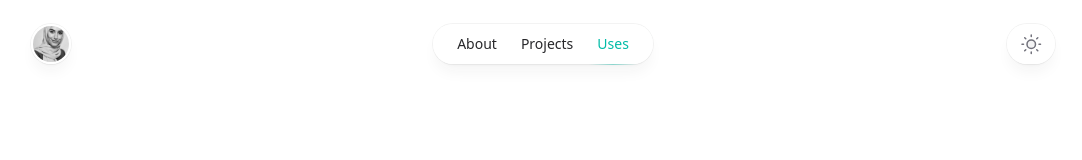
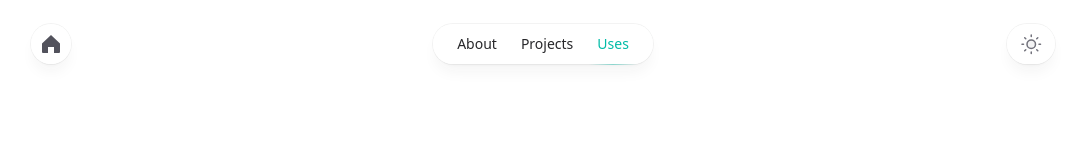
Before and after one commit to kfkhalili/huda-abukhoti-website, a Next.js app: page /uses in a window 1280 px wide. Shown: the top 160 px of the page, without its empty margins (97-1179 px from the left). Built offline with nearby package versions, Linux system fonts and the light colour scheme.

Commit message:
Add homepage name title and fix home button navigation

```diff
--- a/src/app/page.tsx
+++ b/src/app/page.tsx
@@ -178,6 +178,9 @@ export default async function Home() {
     <>
       <Container className="mt-9">
         <div className="max-w-2xl">
+          <p className="text-sm font-semibold uppercase tracking-[0.24em] text-zinc-500 dark:text-zinc-400">
+            Huda Abukhoti
+          </p>
           <h1 className="text-4xl font-bold tracking-tight text-zinc-800 sm:text-5xl dark:text-zinc-100">
             Artist, Designer, and Storyteller.
           </h1>
--- a/src/components/Header.tsx
+++ b/src/components/Header.tsx
@@ -1,7 +1,6 @@
 'use client'
 
 import { useEffect, useRef, useState } from 'react'
-import Image from 'next/image'
 import Link from 'next/link'
 import { usePathname } from 'next/navigation'
 import { useTheme } from 'next-themes'
@@ -215,31 +214,14 @@ function AvatarContainer({
   )
 }
 
-function Avatar({
-  large = false,
-  className,
-  ...props
-}: Omit<React.ComponentPropsWithoutRef<typeof Link>, 'href'> & {
-  large?: boolean
-}) {
+function HomeIcon(props: React.ComponentPropsWithoutRef<'svg'>) {
   return (
-    <Link
-      href="/"
-      aria-label="Home"
-      className={clsx(className, 'pointer-events-auto')}
-      {...props}
-    >
-      <Image
-        src={avatarImage}
-        alt=""
-        sizes={large ? '4rem' : '2.25rem'}
-        className={clsx(
-          'rounded-full bg-zinc-100 object-cover dark:bg-zinc-800',
-          large ? 'h-16 w-16' : 'h-9 w-9',
-        )}
-        priority
+    <svg viewBox="0 0 24 24" aria-hidden="true" {...props}>
+      <path
+        d="M3 11.5 12 3l9 8.5v8.5a1 1 0 0 1-1 1h-5v-6h-6v6H4a1 1 0 0 1-1-1v-8.5Z"
+        fill="currentColor"
       />
-    </Link>
+    </svg>
   )
 }
 
@@ -359,44 +341,6 @@ export function Header() {
           marginBottom: 'var(--header-mb)',
         }}
       >
-        {isHomePage && (
-          <>
-            <div
-              ref={avatarRef}
-              className="order-last mt-[calc(--spacing(16)-(--spacing(3)))]"
-            />
-            <Container
-              className="top-0 order-last -mb-3 pt-3"
-              style={{
-                position:
-                  'var(--header-position)' as React.CSSProperties['position'],
-              }}
-            >
-              <div
-                className="top-(--avatar-top,--spacing(3)) w-full"
-                style={{
-                  position:
-                    'var(--header-inner-position)' as React.CSSProperties['position'],
-                }}
-              >
-                <div className="relative">
-                  <AvatarContainer
-                    className="absolute top-3 left-0 origin-left transition-opacity"
-                    style={{
-                      opacity: 'var(--avatar-border-opacity, 0)',
-                      transform: 'var(--avatar-border-transform)',
-                    }}
-                  />
-                  <Avatar
-                    large
-                    className="block h-16 w-16 origin-left"
-                    style={{ transform: 'var(--avatar-image-transform)' }}
-                  />
-                </div>
-              </div>
-            </Container>
-          </>
-        )}
         <div
           ref={headerRef}
           className="top-0 z-10 h-16 pt-6"
@@ -415,8 +359,10 @@ export function Header() {
             <div className="relative flex gap-4">
               <div className="flex flex-1">
                 {!isHomePage && (
-                  <AvatarContainer>
-                    <Avatar />
+                  <AvatarContainer className="pointer-events-auto">
+                    <Link href="/" aria-label="Home" className="inline-flex h-full w-full items-center justify-center">
+                      <HomeIcon className="h-6 w-6 text-zinc-600 dark:text-zinc-300" />
+                    </Link>
                   </AvatarContainer>
                 )}
               </div>
@@ -433,12 +379,6 @@ export function Header() {
           </Container>
         </div>
       </header>
-      {isHomePage && (
-        <div
-          className="flex-none"
-          style={{ height: 'var(--content-offset)' }}
-        />
-      )}
     </>
   )
 }
```
